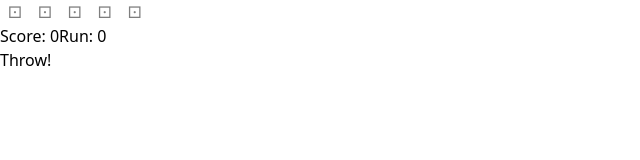
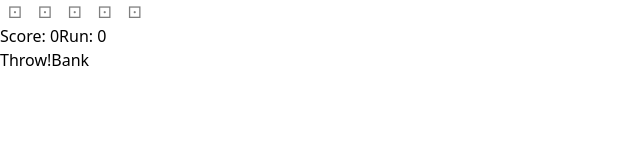
Before and after one commit to loderunner/zilch, a React (Vite) app: page / in a window 1280 px wide. Shown: the top 160 px of the page, without its empty margins (0-640 px from the left). Built offline with nearby package versions, Linux system fonts and the light colour scheme.

Commit message:
add bank

```diff
--- a/src/App.jsx
+++ b/src/App.jsx
@@ -3,8 +3,7 @@ import { useCallback, useEffect, useMemo, useState } from 'react';
 import Die from './Die.jsx';
 import solve from './solve';
 
-export default function App() {
-  const [game, setGame] = useState({
+const initialGame = {
   score: 0,
   runScore: 0,
   addScore: 0,
@@ -15,7 +14,10 @@ export default function App() {
     { value: 1, state: 'used' },
     { value: 1, state: 'used' },
   ],
-  });
+};
+
+export default function App() {
+  const [game, setGame] = useState(initialGame);
 
   const dice = useMemo(() => game.dice, [game.dice]);
   const setDice = useCallback(
@@ -69,6 +71,13 @@ export default function App() {
     });
   }, [dice, game, solved.score]);
 
+  const onBank = useCallback(() => {
+    setGame({
+      ...initialGame,
+      score: game.score + game.runScore + game.addScore,
+    });
+  }, [game.addScore, game.runScore, game.score]);
+
   const onSelectDie = useCallback(
     (i) => {
       const d = dice[i];
@@ -114,6 +123,9 @@ export default function App() {
         <button onClick={onThrow} disabled={!throwable}>
           Throw!
         </button>
+        <button onClick={onBank} disabled={game.runScore + game.addScore < 300}>
+          Bank
+        </button>
       </div>
     </>
   );
```
Lines whose indentation alone changed are shown as unchanged.
